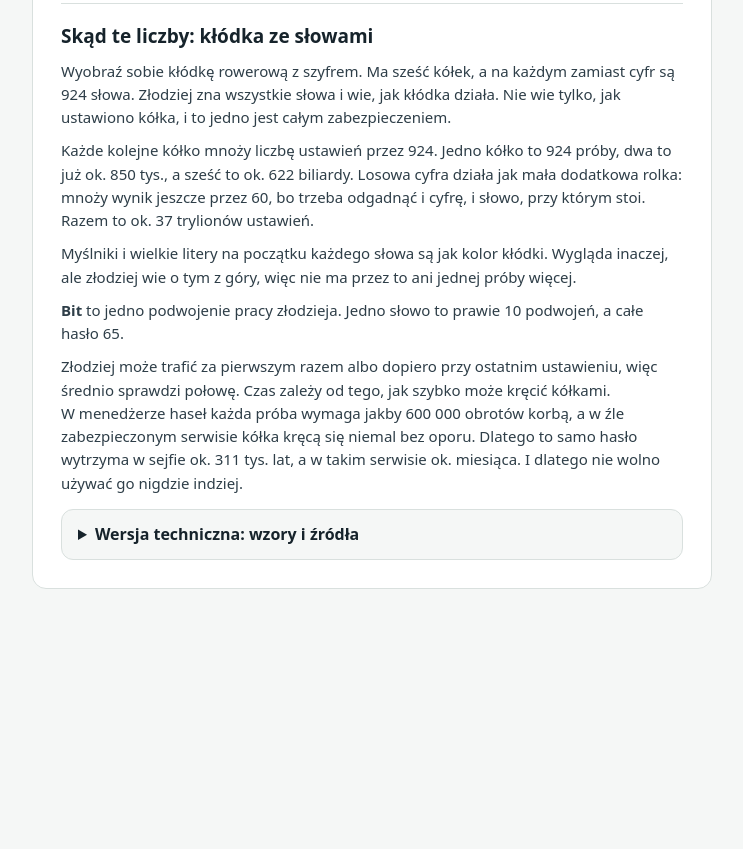
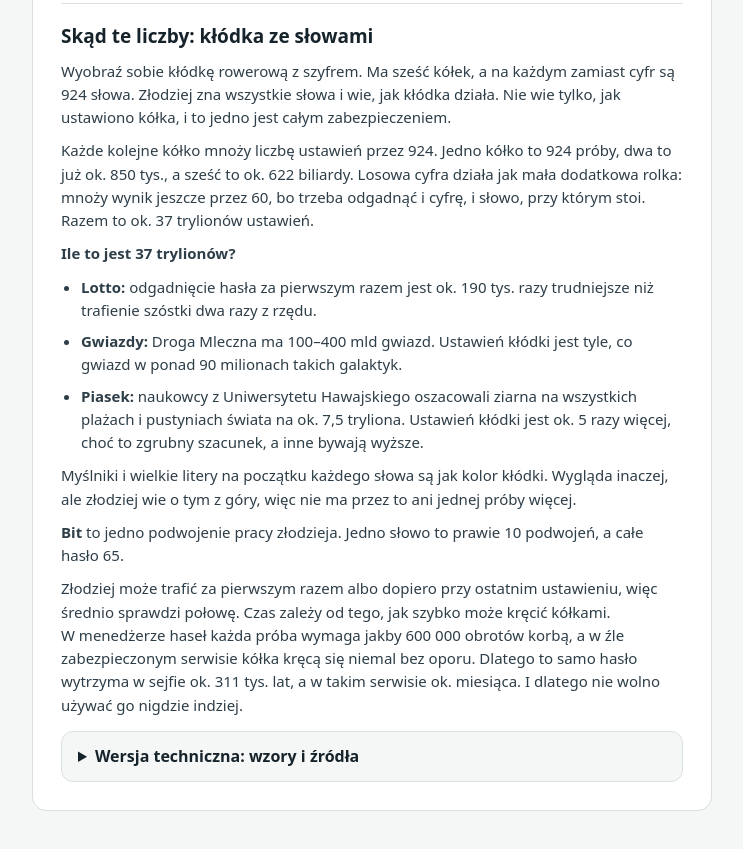
Before and after one commit to adkacz/solutor-www, a plain HTML site: page narzedzia/generator-hasel/index.html in a window 1280 px wide. Shown: the part 1677-2526 px from the top of the page, without its empty margins (268-1011 px from the left). Before the commit the page ends 2314 px from the top, so only its background shows below. Drawn offline with Linux system fonts and the light colour scheme.

Commit message:
Generator haseł: porównania dla 37 trylionów (Lotto, gwiazdy, piasek) ze źródłami
Co-Authored-By: Claude Opus 5.5 <noreply@anthropic.com>

```diff
--- a/narzedzia/generator-hasel/index.html
+++ b/narzedzia/generator-hasel/index.html
@@ -102,6 +102,12 @@
       <h2>Skąd te liczby: kłódka ze słowami</h2>
       <p>Wyobraź sobie kłódkę rowerową z&nbsp;szyfrem. Ma sześć kółek, a&nbsp;na każdym zamiast cyfr są 924 słowa. Złodziej zna wszystkie słowa i&nbsp;wie, jak kłódka działa. Nie wie tylko, jak ustawiono kółka, i&nbsp;to jedno jest całym zabezpieczeniem.</p>
       <p>Każde kolejne kółko mnoży liczbę ustawień przez 924. Jedno kółko to 924 próby, dwa to już ok. 850&nbsp;tys., a&nbsp;sześć to ok. 622 biliardy. Losowa cyfra działa jak mała dodatkowa rolka: mnoży wynik jeszcze przez 60, bo trzeba odgadnąć i&nbsp;cyfrę, i&nbsp;słowo, przy którym stoi. Razem to ok. 37 trylionów ustawień.</p>
+      <p><strong>Ile to jest 37 trylionów?</strong></p>
+      <ul>
+        <li><strong>Lotto:</strong> odgadnięcie hasła za pierwszym razem jest ok. 190&nbsp;tys. razy trudniejsze niż trafienie szóstki dwa razy z&nbsp;rzędu.</li>
+        <li><strong>Gwiazdy:</strong> Droga Mleczna ma 100–400&nbsp;mld gwiazd. Ustawień kłódki jest tyle, co gwiazd w&nbsp;ponad 90&nbsp;milionach takich galaktyk.</li>
+        <li><strong>Piasek:</strong> naukowcy z&nbsp;Uniwersytetu Hawajskiego oszacowali ziarna na wszystkich plażach i&nbsp;pustyniach świata na ok. 7,5 tryliona. Ustawień kłódki jest ok. 5 razy więcej, choć to zgrubny szacunek, a&nbsp;inne bywają wyższe.</li>
+      </ul>
       <p>Myślniki i&nbsp;wielkie litery na początku każdego słowa są jak kolor kłódki. Wygląda inaczej, ale złodziej wie o&nbsp;tym z&nbsp;góry, więc nie ma przez to ani jednej próby więcej.</p>
       <p><strong>Bit</strong> to jedno podwojenie pracy złodzieja. Jedno słowo to prawie 10 podwojeń, a&nbsp;całe hasło 65.</p>
       <p>Złodziej może trafić za pierwszym razem albo dopiero przy ostatnim ustawieniu, więc średnio sprawdzi połowę. Czas zależy od tego, jak szybko może kręcić kółkami. W&nbsp;menedżerze haseł każda próba wymaga jakby 600&nbsp;000 obrotów korbą, a&nbsp;w&nbsp;źle zabezpieczonym serwisie kółka kręcą się niemal bez oporu. Dlatego to samo hasło wytrzyma w&nbsp;sejfie ok. 311&nbsp;tys. lat, a&nbsp;w&nbsp;takim serwisie ok. miesiąca. I&nbsp;dlatego nie wolno używać go nigdzie indziej.</p>
@@ -125,6 +131,10 @@
         <li><a href="https://passwordresearch.com/papers/paper243.html">Bonneau i&nbsp;Shutova (2012): frazy wybierane przez ludzi</a></li>
         <li><a href="https://developer.mozilla.org/en-US/docs/Web/API/Crypto/getRandomValues">MDN: crypto.getRandomValues</a></li>
         <li><a href="https://support.microsoft.com/en-us/windows/using-the-clipboard-30375039-ce71-9fe4-5b30-21b7aab6b13f">Microsoft: schowek w&nbsp;Windows</a></li>
+        <li><a href="https://www.wprost.pl/10005885">Wprost: szansa na szóstkę w&nbsp;Lotto</a></li>
+        <li><a href="https://imagine.gsfc.nasa.gov/science/objects/milkyway1.html">NASA: Droga Mleczna</a></li>
+        <li><a href="https://www.universetoday.com/articles/how-many-stars-are-in-the-milky-way-2">Universe Today: szacunki liczby gwiazd</a></li>
+        <li><a href="https://www.npr.org/sections/krulwich/2012/09/17/161096233/which-is-greater-the-number-of-sand-grains-on-earth-or-stars-in-the-sky">NPR: szacunek liczby ziaren piasku</a></li>
       </ul>
       <p class="drobny">Stan na 23.11.2026. Linki otwierają strony źródeł dopiero po kliknięciu.</p>
     </details>
--- a/narzedzia/generator-hasel/styl.css
+++ b/narzedzia/generator-hasel/styl.css
@@ -54,6 +54,7 @@
 code { font-family: var(--font-mono); font-size: 13px; background: var(--bg); padding: 1px 4px; border-radius: 4px; }
 .po-ludzku { margin-top: 20px; padding-top: 18px; border-top: 1px solid var(--line); }
 .po-ludzku p { margin: 0 0 10px; font-size: 15px; }
+.po-ludzku ul { margin-bottom: 10px; }
 .zrodla { margin-top: 14px; padding: 0 16px; border: 1px solid var(--line); border-radius: 12px; background: var(--bg); }
 .zrodla[open] { padding-bottom: 10px; }
 .zrodla summary { padding: 12px 0; font-weight: 600; color: var(--ink); cursor: pointer; }
```
